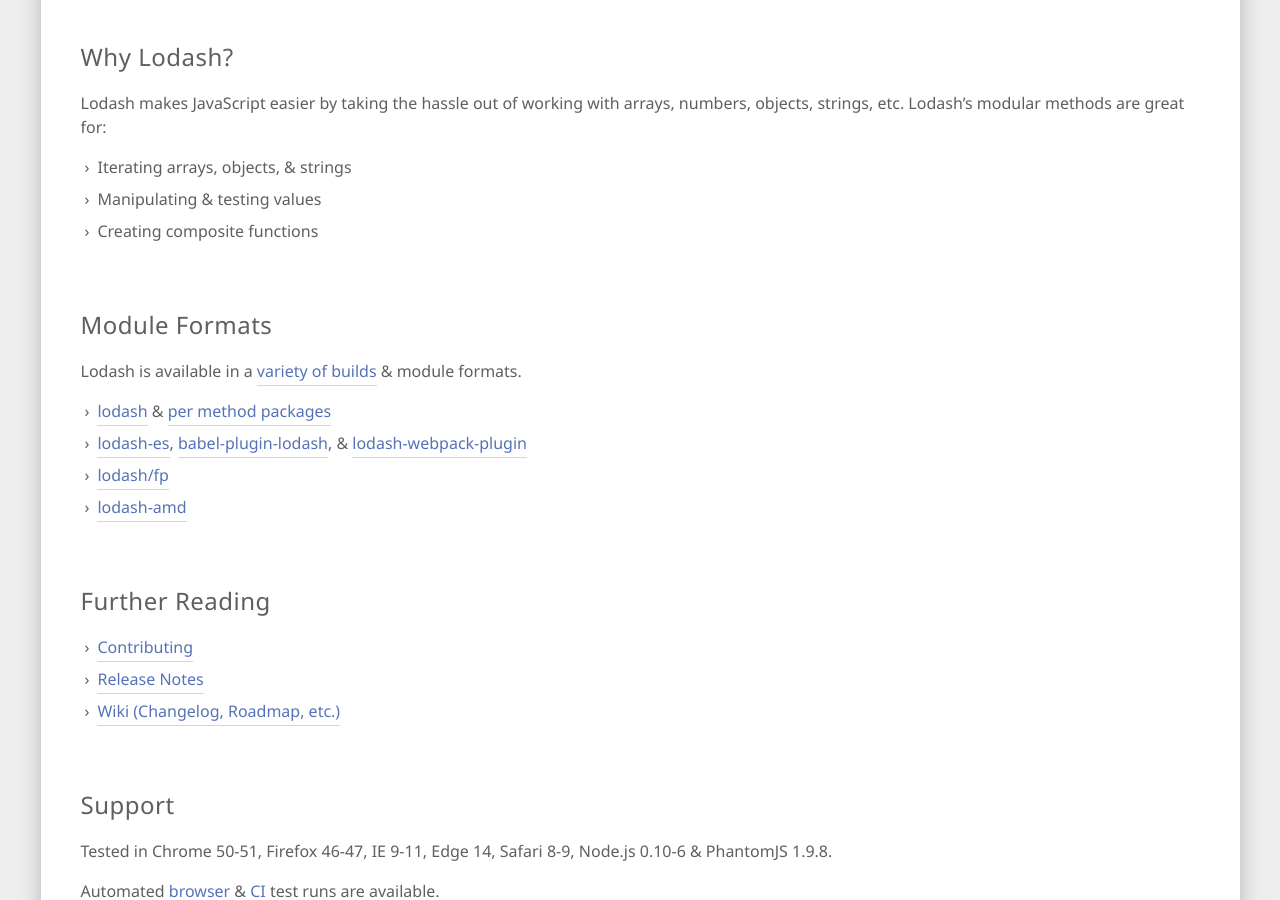
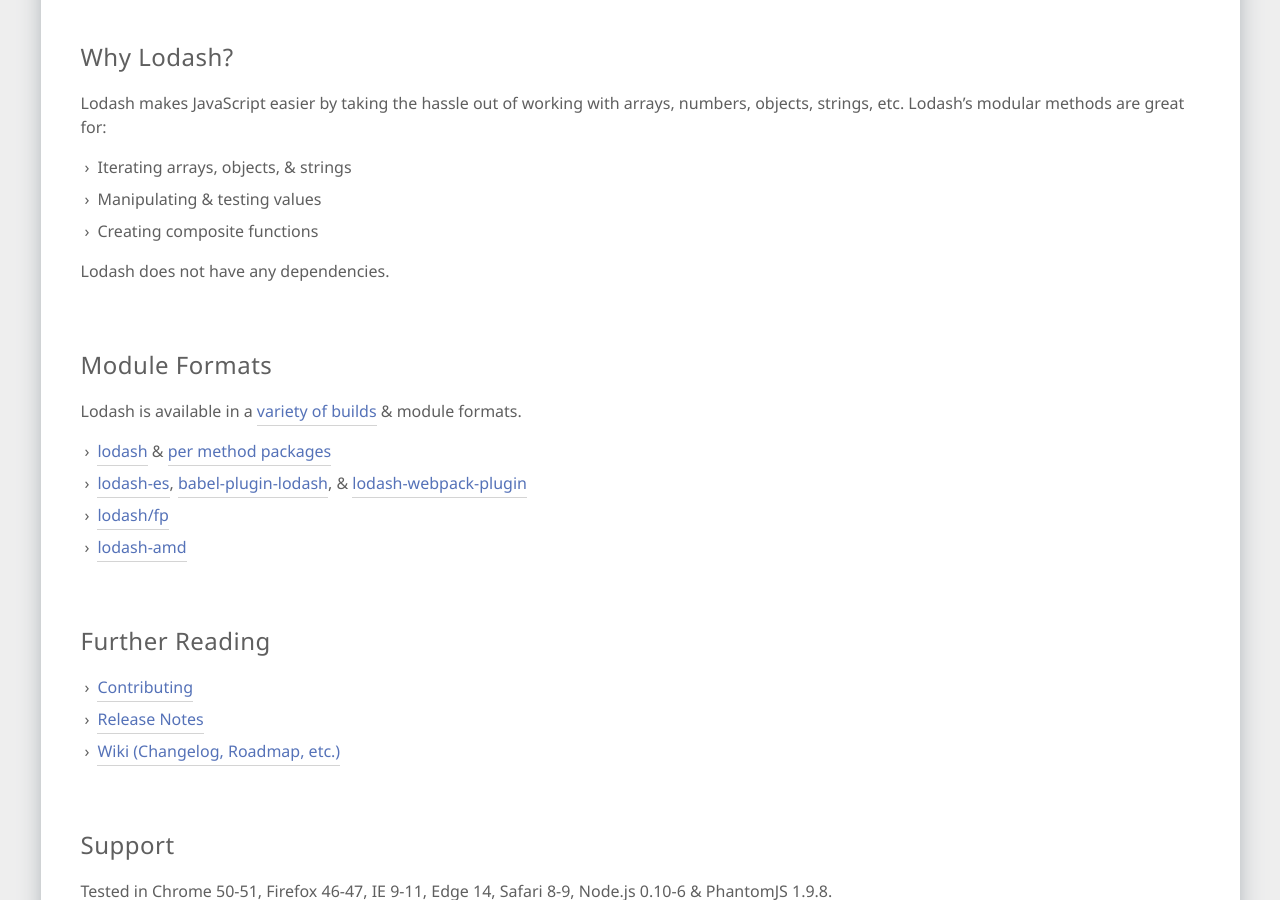
Before and after one commit to lodash/lodash.com, a Jekyll site: the page built from index.html, in a window 1280 px wide and 900 px high, scrolled down 1562 px. Built offline with Jekyll 4.4.1, drawn with Linux system fonts in a browser that asks for light colours; nearby versions of some CDN libraries.

Commit message:
Add doc about Lodash’s dependencies

```diff
--- a/index.html
+++ b/index.html
@@ -68,6 +68,8 @@
     <li>Manipulating &amp; testing values</li>
     <li>Creating composite functions</li>
   </ul>
+
+  <p>Lodash does not have any dependencies.</p>
 </section>
 
 <section>
```
